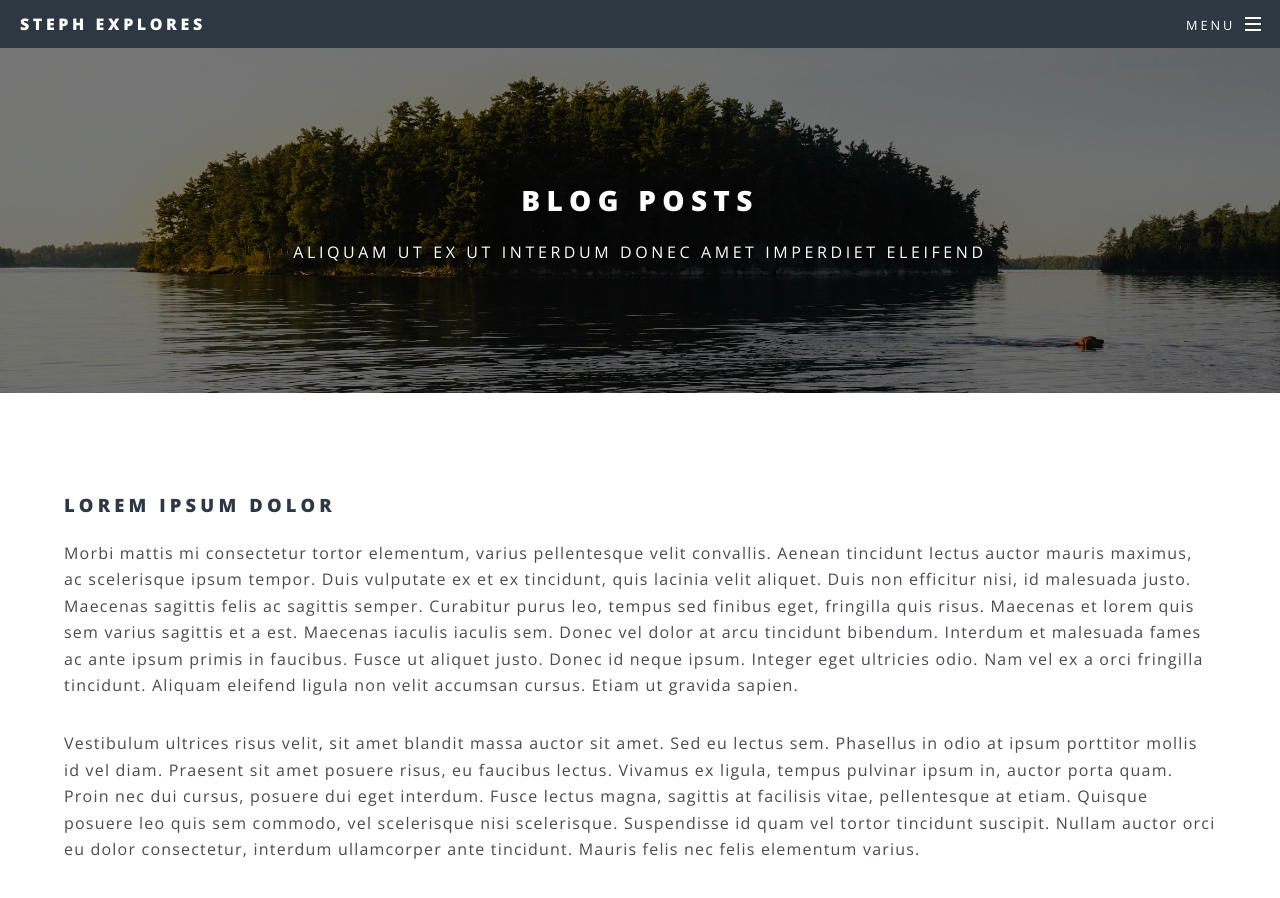
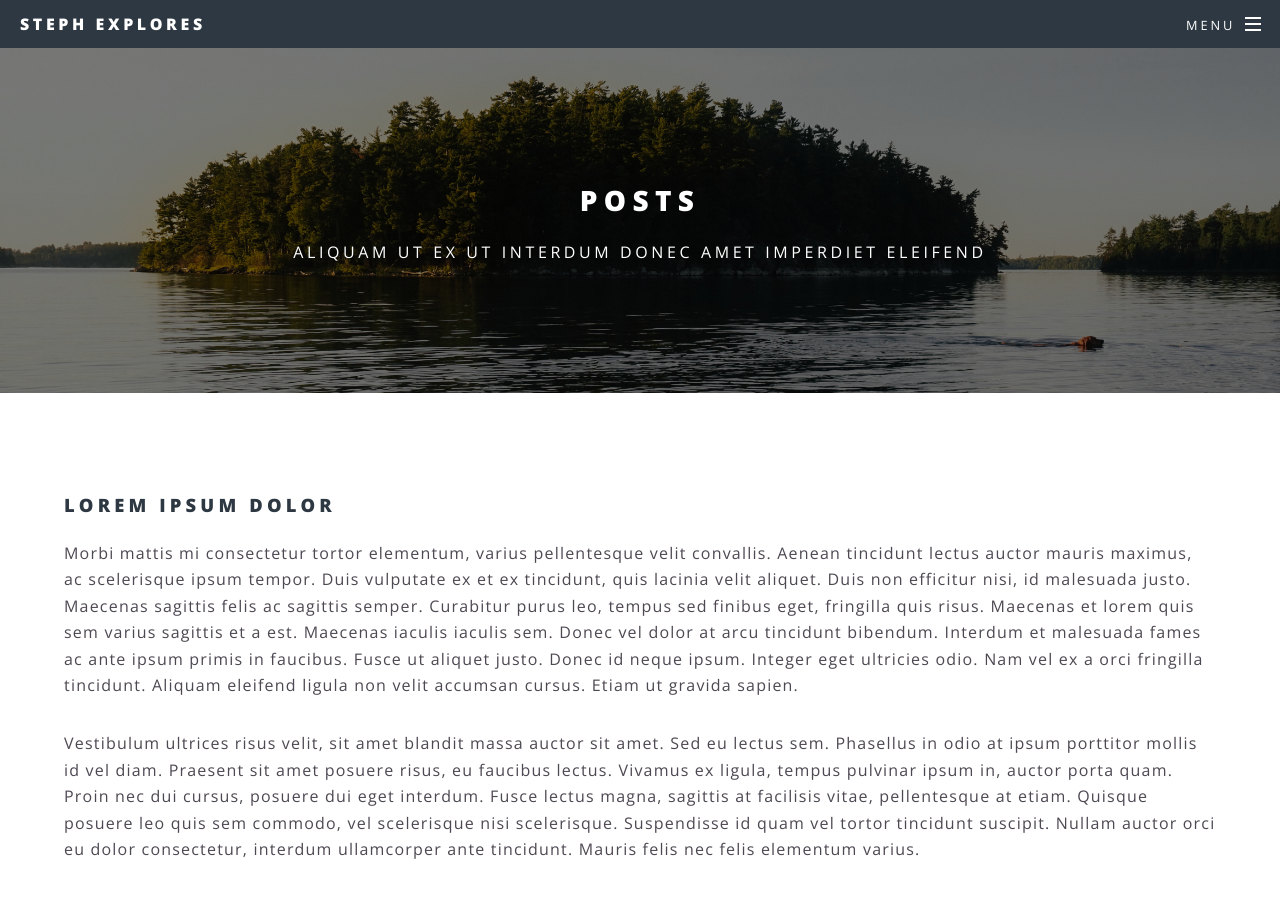
Before and after one commit to stephexplores/website, a Jekyll site: the page built from generic.html, in a window 1280 px wide and 900 px high. Built offline with Jekyll 4.4.1, drawn with Linux system fonts in a browser that asks for light colours.

Commit message:
Update Pinterest/Blog Menu

```diff
--- a/_config.yml
+++ b/_config.yml
@@ -12,7 +12,7 @@
 social:
   instagram: https://www.instagram.com/stephanie_paigee/
   youtube: https://www.youtube.com/channel/UCcrrpGUoDCTznp0YKyo3O3Q
-
+  pinterest: https://www.pinterest.com/stephexplores/
   #email: /contact/
   #flickr:
   #instagram:
--- a/generic.html
+++ b/generic.html
@@ -1,6 +1,6 @@
 ---
 layout: page
-title: Blog Posts
+title: Posts
 ---
 	<h3>Lorem ipsum dolor</h3>
 	<p>Morbi mattis mi consectetur tortor elementum, varius pellentesque velit convallis. Aenean tincidunt lectus auctor mauris maximus, ac scelerisque ipsum tempor. Duis vulputate ex et ex tincidunt, quis lacinia velit aliquet. Duis non efficitur nisi, id malesuada justo. Maecenas sagittis felis ac sagittis semper. Curabitur purus leo, tempus sed finibus eget, fringilla quis risus. Maecenas et lorem quis sem varius sagittis et a est. Maecenas iaculis iaculis sem. Donec vel dolor at arcu tincidunt bibendum. Interdum et malesuada fames ac ante ipsum primis in faucibus. Fusce ut aliquet justo. Donec id neque ipsum. Integer eget ultricies odio. Nam vel ex a orci fringilla tincidunt. Aliquam eleifend ligula non velit accumsan cursus. Etiam ut gravida sapien.</p>
```
